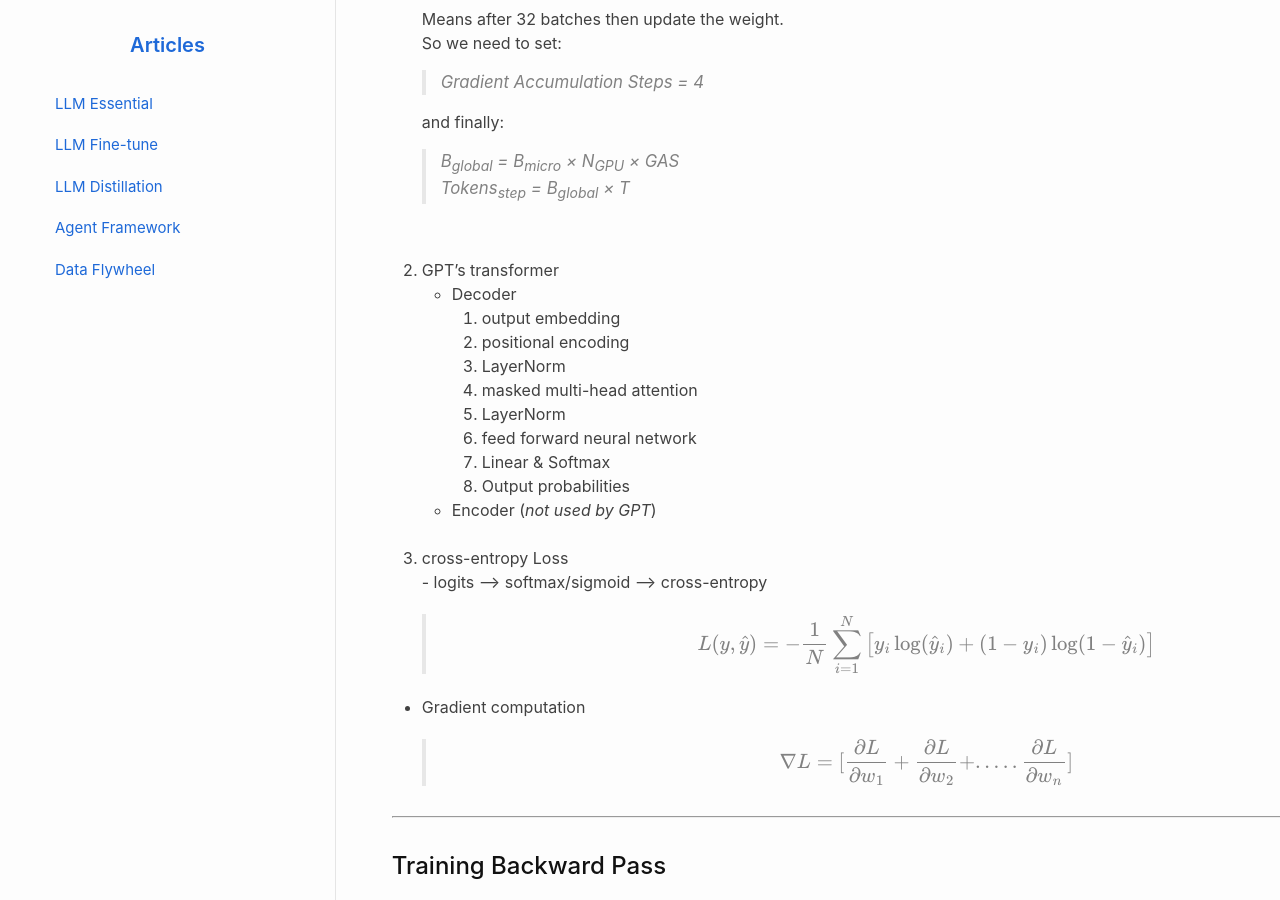
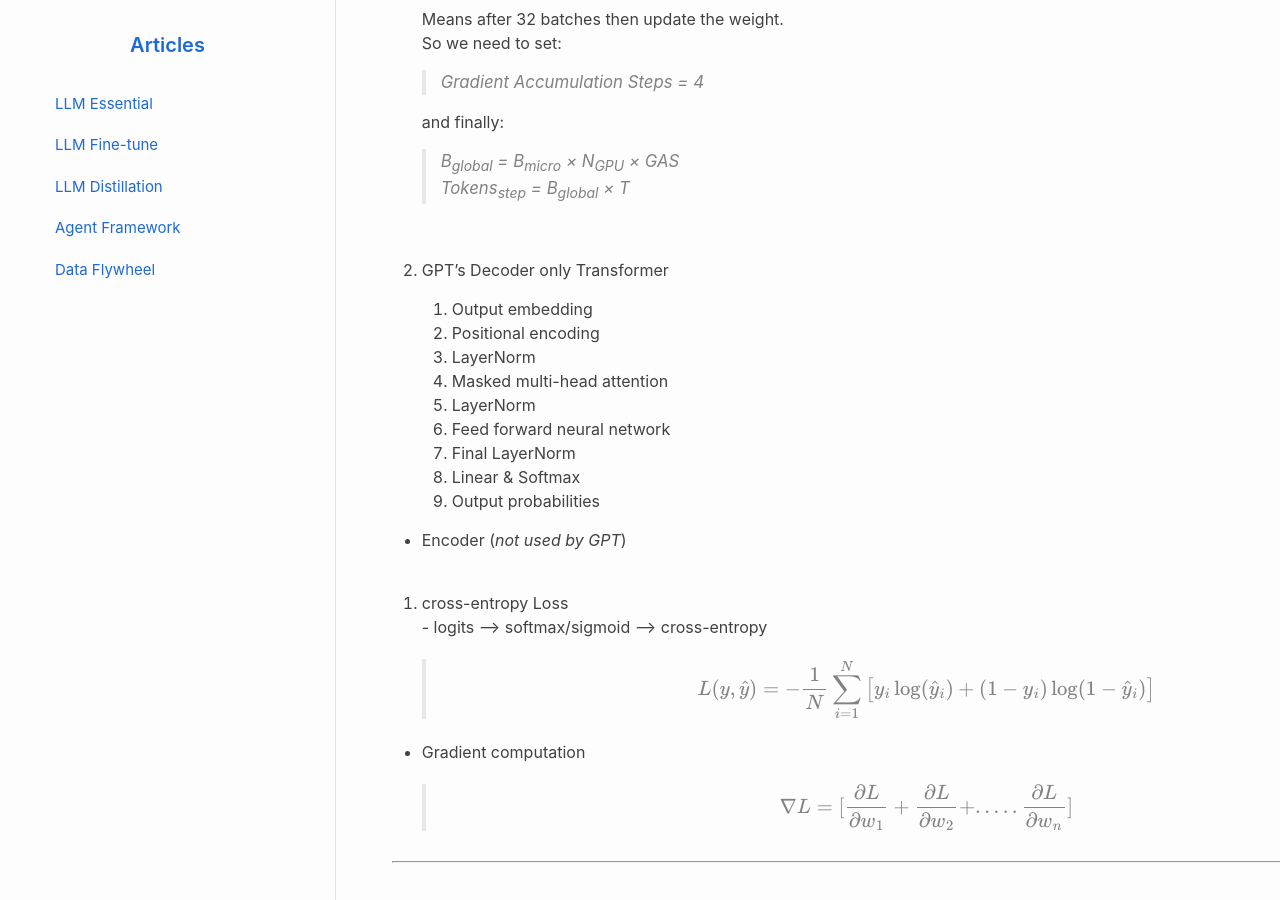
Before and after one commit to ChrisZhu2050/chriszhu2050.github.io, a Jekyll site: the page built from index.md, in a window 1280 px wide and 900 px high, scrolled down 12422 px. Built offline with Jekyll 4.4.1, drawn with Linux system fonts in a browser that asks for light colours; nearby versions of some CDN libraries; formulas are drawn with MathJax 3.

Commit message:
Update index.md

```diff
--- a/index.md
+++ b/index.md
@@ -522,22 +522,22 @@ graph LR
 
 
 
-  2. GPT's transformer
-     - Decoder
-       1.  output embedding
-       2.  positional encoding
-       3.  LayerNorm
-       4.  masked multi-head attention
-       5.  LayerNorm
-       6.  feed forward neural network
-       7.  Linear & Softmax
-       8.  Output probabilities
+  2. GPT's Decoder only Transformer
+     1.  Output embedding
+     2.  Positional encoding
+     3.  LayerNorm
+     4.  Masked multi-head attention
+     5.  LayerNorm
+     6.  Feed forward neural network
+     7.  Final LayerNorm
+     8.  Linear & Softmax
+     9.  Output probabilities
 
-     - Encoder (*not used by GPT*)
+  - Encoder (*not used by GPT*)
   <br>
 
 
-  3. cross-entropy Loss
+  1. cross-entropy Loss
     - logits --> softmax/sigmoid --> cross-entropy
 
       > $$ L(y, \hat{y}) = - \frac{1}{N} \sum_{i=1}^{N} \left[ y_i \log(\hat{y}_i) + (1 - y_i) \log(1 - \hat{y}_i) \right] $$
```
